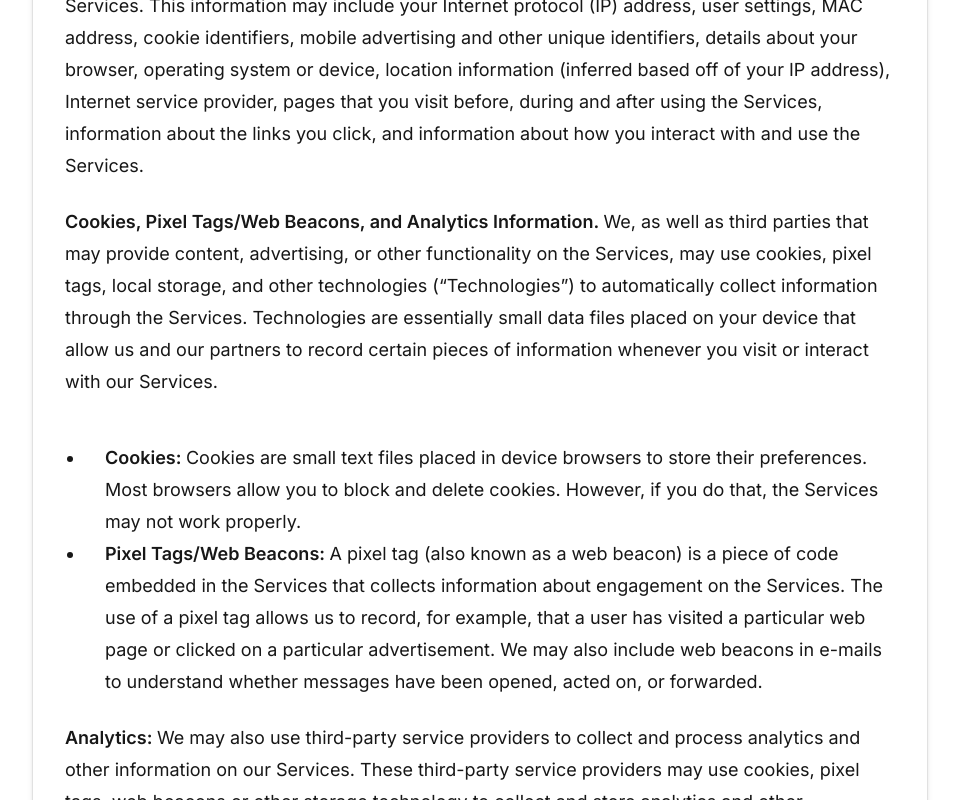
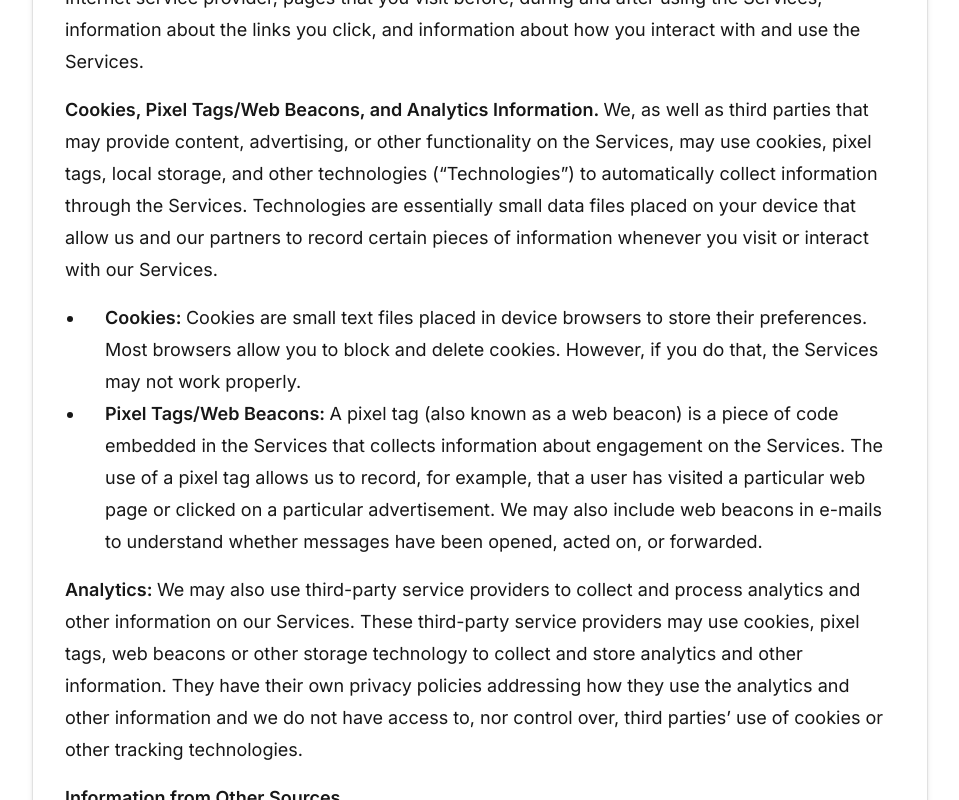
Before and after one commit to jfike3382/zippwaste, a Next.js app: page /privacy-policy in a window 1280 px wide. Shown: the part 2000-2800 px from the top of the page, without its empty margins (160-1119 px from the left). Built offline with nearby package versions, Linux system fonts and the light colour scheme; no server answers.

Commit message:
design updates

```diff
--- a/src/styles/global.css
+++ b/src/styles/global.css
@@ -87,7 +87,7 @@ blockquote::after {
 }
 
 .rich-text-section {
-  @apply flex flex-col gap-6 paragraph-l;
+  @apply flex flex-col gap-4 paragraph-l;
 }
 
 .rich-text-section a {
@@ -95,23 +95,23 @@ blockquote::after {
 }
 
 .rich-text-section h2{
-  @apply title-m pb-6 pt-2;
+  @apply title-m  pb-2 pt-4;
 }
 
 .rich-text-section h3{
-  @apply title-s pb-4 pt-1.5;
+  @apply title-s pb-1.5 pt-3;
 }
 
 .rich-text-section h4 {
-  @apply title-s pb-4 pt-1.5;
+  @apply title-s pb-1.5 pt-2;
 }
 
 .rich-text-section ul {
-  @apply list-disc !pl-5 pt-5;
+  @apply list-disc !pl-5;
 }
 
 .rich-text-section ol {
-  @apply list-decimal !pl-5 pt-5;
+  @apply list-decimal !pl-5;
 }
 
 .rich-text-section li {
```
